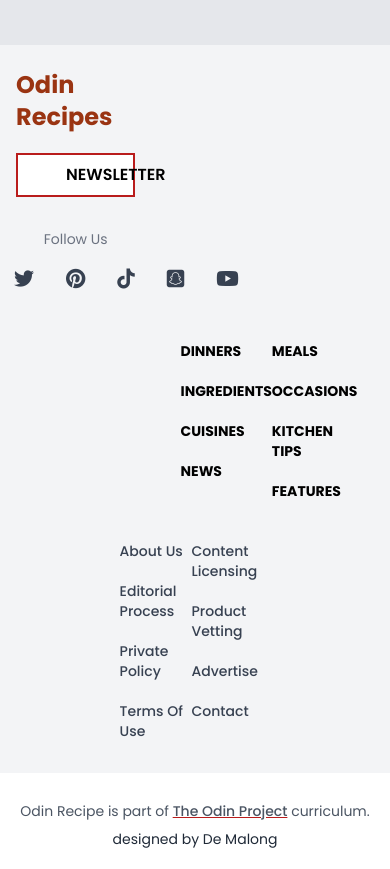
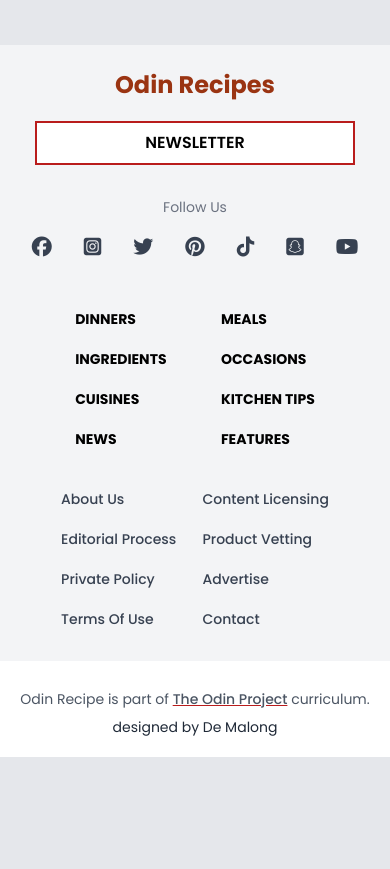
Before and after one commit to SanMajur/odin-recipes, a website: page public/index.html in a window 390 px wide. Shown: the part 2839-3708 px from the top of the page. After the commit the page ends 3596 px from the top, so only its background shows below. Drawn offline with Linux system fonts and the light colour scheme.

Commit message:
added responsive widths

```diff
--- a/public/index.html
+++ b/public/index.html
@@ -138,7 +138,7 @@
     </div>
     <footer class="bg-gray-100 mt-6 pt-6">
       <div class="container flex flex-col md:justify-between md:flex-row md:px-10">
-        <div class="flex items-center justify-center flex-col w-1/3">
+        <div class="flex items-center justify-center flex-col w-full lg:w-1/3">
           <a href="./index.html" class="text-2xl lg:text-3xl font-bold text-orange-800 items-center mb-5">
             Odin Recipes
          </a>
@@ -156,8 +156,8 @@
           </div>
          </div>
         </div>
-        <div class="container flex my-3 justify-between flex-col md:flex-row w-3/5 mx-auto">
-          <div class="container flex justify-around py-5 md:flex-col md:gap-5 w-1/3">
+        <div class="container flex my-3 justify-between flex-col md:flex-row lg:w-3/5 mx-auto">
+          <div class="container flex justify-around py-5 md:flex-col md:gap-5 lg:w-1/3">
               <div class="flex flex-col gap-5 text-sm uppercase text-black font-bold">
                 <a class="lg:hover:underline decoration-red-700" href="">dinners</a>
                 <a class="lg:hover:underline decoration-red-700" href="">ingredients</a>
```
Also changed, not shown: public/css/style.css.
